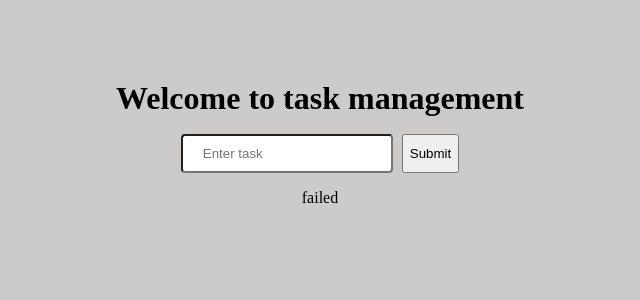
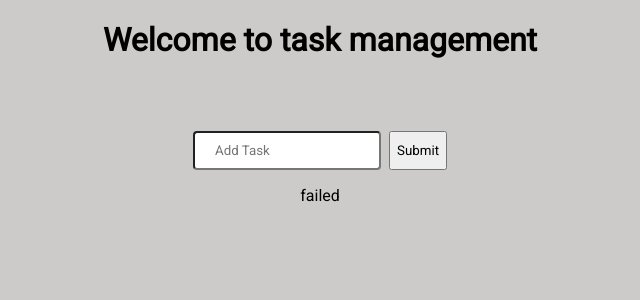
Before and after one commit to kennankole/task-management-app, a React (Vite) app: page / in a window 1280 px wide. Shown: the top 300 px of the page, without its empty margins (320-960 px from the left). Built offline with nearby package versions, Linux system fonts and the light colour scheme; no server answers.

Commit message:
Added all the styles

```diff
--- a/src/features/task/AddTasks.jsx
+++ b/src/features/task/AddTasks.jsx
@@ -23,7 +23,7 @@ const AddTasks = () => {
     <div className="form">
       <form onSubmit={handleSubmitForm}>
         <input
-          placeholder='Enter task'
+          placeholder='Add Task'
           value={data} onChange={handleInput}
           className="task-input"
         />
--- a/src/features/task/tasksList.jsx
+++ b/src/features/task/tasksList.jsx
@@ -67,7 +67,7 @@ const Task = ({ task }) => {
               className="edit-input"
             />
           </div>
-          <span className="edit-task-btn">
+          <div className="edit-task-btn">
             <button
               type="button"
               onClick={handleUpdateTask}
@@ -82,7 +82,7 @@ const Task = ({ task }) => {
             >
               Cancel
             </button>
-          </span>
+          </div>
         </div>
       ) : (
         <div className="taskButtons">
@@ -101,13 +101,13 @@ const Task = ({ task }) => {
               type='button'
               onClick={() => handleDelete(task.id)}
             >
-              <FaTrash className="delBtn" />
+              <FaTrash className="fa-icons" />
             </button>
             <button
               type='button'
               onClick={enterEditMode}
             >
-              <FaEdit className="editBtn" />
+              <FaEdit className="fa-icons" />
             </button>
           </span>
         </div>
--- a/src/index.css
+++ b/src/index.css
@@ -1,5 +1,8 @@
+@import url('https://fonts.googleapis.com/css2?family=Roboto&display=swap');
+
 body {
   background-color: rgb(205, 203, 201);
+  font-family: 'Roboto', sans-serif;
 }
 
 a {
@@ -18,29 +21,25 @@ ul {
   min-width: 450px;
 }
 
-main {
-  margin: 0 auto;
-  padding: 4%;
-}
 
 .ul-elements,
 .form-section {
   display: flex;
   justify-content: center;
   align-items: center;
+  font-family: 'Roboto', sans-serif;
 }
 
 .task-display {
   padding: 4%;
 }
 
-.delBtn,
-.editBtn {
+.fa-icons {
   flex: 1;
-  font-size: 1rem;
+  font-size: 1.3rem;
   color: grey;
-  border: none;
-  padding: 0 3%;
+  padding: 3%;
+  margin: 3%;
 }
 
 .taskButtons {
@@ -63,20 +62,25 @@ form {
   justify-content: center;
   gap: 3%;
   width: 100%;
-
 }
 
 .task-input {
   padding: 10px 20px;
   width: 100%;
   border-radius: 4px;
+  font-family: 'Roboto', sans-serif;
 }
 
 .home-title {
   text-align: center;
-  margin-bottom: -30px;
+  padding: 0 3%;
 }
 
+.edit-task-btn {
+  display: flex;
+  gap: 4%;
+
+}
 .edit-container {
   display: flex;
   justify-content: space-between;
@@ -87,4 +91,23 @@ form {
 .edit-input,
 .edit-btn {
   padding: 8px 18px;
+  border: 1px solid rgb(187, 186, 186);
+  border-radius: 4px;
+  font-family: 'Roboto', sans-serif;
 }
+
+.button-actions {
+  display: flex;
+  gap: 6%;
+}
+
+button {
+  border: none;
+  background-color: rgb(232, 232, 228);
+
+}
+
+input[type='submit'],
+input[type='text'] {
+  font-family: 'Roboto', sans-serif;
+}
```
